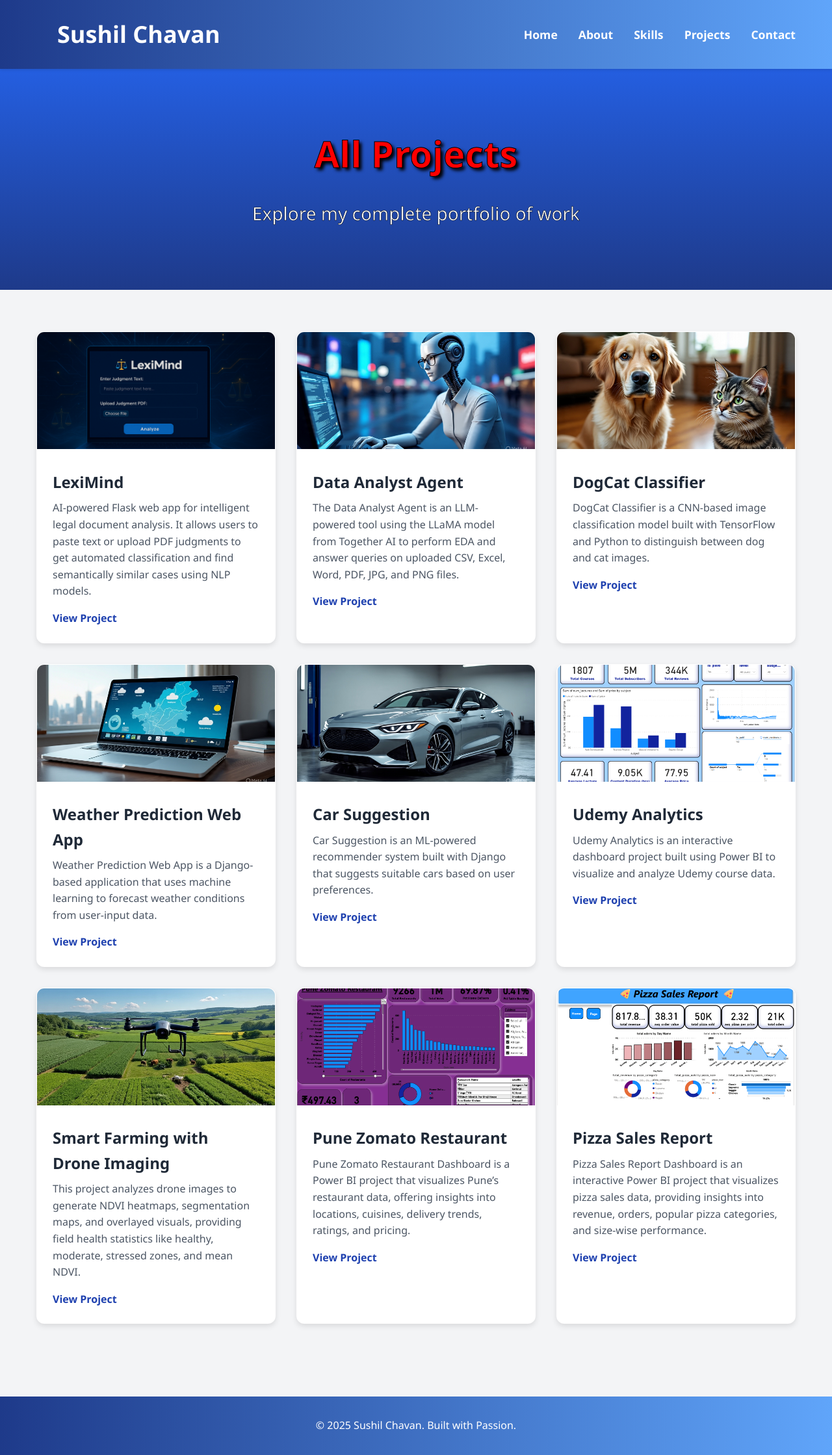
After one commit to Sushil-RsP/portfolio, a Django app: page /projects in a window 1280 px wide. The commit adds this page. Shown: the whole page at 65% size. Run offline with Django 5.2, Linux system fonts and the light colour scheme.

Commit message:
first commit

```diff
--- /dev/null
+++ b/web/templates/projects.html
@@ -0,0 +1,334 @@
+<!DOCTYPE html>
+<html lang="en">
+<head>
+    {% csrf_token %}
+    {% load static %}
+    <meta charset="UTF-8">
+    <meta name="viewport" content="width=device-width, initial-scale=1.0">
+    <title>All Projects - Sushil Chavan</title>
+    <style>
+        /* Apply smooth scrolling and account for fixed header height */
+        html {
+            scroll-behavior: smooth;
+            scroll-padding-top: 6rem; /* Adjust this value based on your nav height */
+        }
+        * { margin: 0; padding: 0; box-sizing: border-box; font-family: 'Segoe UI', Arial, sans-serif; }
+        body { line-height: 1.6; color: #1f2937; }
+        nav {
+            background: linear-gradient(to right, #1e3a8a, #60a5fa);
+            color: white;
+            padding: 1.5rem;
+            position: fixed;
+            width: 100%;
+            top: 0;
+            z-index: 100;
+            box-shadow: 0 2px 4px rgba(0, 0, 0, 0.1);
+        }
+        nav .container {
+            max-width: 1200px;
+            margin: 0 auto;
+            display: flex;
+            justify-content: space-between;
+            align-items: center;
+        }
+        nav h1 {
+            font-size: 2.25rem;
+            font-weight: 700;
+        }
+        nav h1 a {
+            color: white;
+            text-decoration: none;
+            font-size: inherit;
+            transition: text-shadow 0.3s ease-in-out, transform 0.3s ease-in-out;
+            display: inline-block;
+        }
+        nav h1 a:hover {
+            text-shadow: 0 0 15px rgba(255, 255, 255, 1); /* Glow effect */
+            transform: scale(1.02); /* Subtle scale effect */
+            border-bottom: none;
+        }
+        nav a {
+            color: white;
+            text-decoration: none;
+            margin-left: 2rem;
+            font-size: 1.1rem; }
+        nav a:hover {
+            color: #ffffff;
+            border-bottom: 2px solid #000000;
+            cursor: pointer;
+            transform: scale(1.08); /* Subtle scale effect */
+            text-shadow: 2px 2px 2px #000000;
+        }
+        .menu-toggle {
+            display: none;
+            flex-direction: column;
+            cursor: pointer;
+            gap: 4px;
+        }
+        .menu-toggle span {
+            width: 25px;
+            height: 3px;
+            background: white;
+            border-radius: 3px;
+            transition: all 0.3s;
+        }
+        .nav-links {
+            display: flex;
+            align-items: center;
+        }
+        .container { max-width: 1200px; margin: 0 auto; padding: 0 1rem; }
+
+        .projects-hero {
+            background: linear-gradient(to bottom, #2563eb, #1e3a8a);
+            color: white;
+            text-align: center;
+            padding: 8rem 1rem 4rem 1rem;
+            margin-top: 4rem;
+        }
+        .projects-hero h1 {
+            -webkit-text-stroke: 1px rgb(0, 0, 0);
+            color: red;
+            text-shadow: 3px 3px 5px rgb(0, 4, 255);
+            font-size: 3.5rem;
+            margin-bottom: 1.5rem;
+            text-shadow: 4px 4px 5px #000000;
+            transition: text-shadow 0.3s ease-in-out, transform 0.3s ease-in-out;
+        }
+        .projects-hero h1:hover {
+            color: red;
+            cursor: pointer;
+            transform: scale(1.08);
+            text-shadow: 4px 4px 5px #000000;
+        }
+        .projects-hero p {
+            -webkit-text-stroke: 0.5px rgb(0, 0, 0);
+            font-size: 1.75rem;
+            margin-bottom: 2rem;
+            transition: text-shadow 0.3s ease-in-out, transform 0.3s ease-in-out;
+        }
+        .projects-hero p:hover {
+            cursor: pointer;
+            text-shadow: 3px 3px 3px #000000;
+        }
+
+        .projects-section {
+            padding: 4rem 1rem;
+            background: #f3f4f6;
+        }
+        .projects-grid {
+            display: grid;
+            grid-template-columns: repeat(auto-fit, minmax(280px, 1fr));
+            gap: 2rem;
+            margin-bottom: 3rem;
+        }
+        .project {
+            background: white;
+            border-radius: 0.75rem;
+            overflow: hidden;
+            box-shadow: 0 4px 8px rgba(0, 0, 0, 0.1);
+            transition: transform 0.3s ease-in-out, box-shadow 0.3s ease-in-out, border 0.3s ease-in-out; /* Added border to transition */
+            border: 1px solid transparent; /* Initial transparent border */
+        }
+        .project:hover {
+            transform: translateY(-5px);
+            box-shadow: 0 6px 8px rgb(0, 0, 0); /* Enhanced shadow on hover */
+            border: 1px solid #1e3a8a; /* Border on hover */
+        }
+        .project img { width: 100%; height: 180px; object-fit: cover; }
+        .project-content { padding: 1.5rem; }
+        .project h3 { font-size: 1.5rem; color: #1f2937; margin-bottom: 0.5rem; }
+        .project p { color: #4b5563; margin-bottom: 1rem; }
+        .project a {
+            color: #1e40af;
+            text-decoration: none;
+            font-weight: 600;
+        }
+        .project a:hover {
+            text-decoration: underline;
+        }
+
+        footer {
+            background: linear-gradient(to right, #1e3a8a, #60a5fa);
+            color: white;
+            text-align: center;
+            padding: 2rem;
+        }
+        .fade-in { opacity: 0; transform: translateY(20px); animation: fadeIn 1s ease-out forwards; }
+        @keyframes fadeIn { to { opacity: 1; transform: translateY(0); } }
+
+        @media (max-width: 768px) {
+            nav .container {
+                flex-direction: row;
+                justify-content: space-between;
+            }
+            .menu-toggle {
+                display: flex;
+            }
+            .nav-links {
+                display: none;
+                flex-direction: column;
+                position: absolute;
+                top: 100%;
+                left: 0;
+                right: 0;
+                background: linear-gradient(to bottom, #1e3a8a, #60a5fa);
+                padding: 1rem 0;
+                box-shadow: 0 4px 6px rgba(0, 0, 0, 0.1);
+            }
+            .nav-links.active {
+                display: flex;
+            }
+            nav a {
+                margin: 0.5rem 0;
+                padding: 0.5rem 1rem;
+                text-align: center;
+            }
+            .projects-hero h1 { font-size: 2.5rem; }
+            .projects-hero p { font-size: 1.25rem; }
+            .projects-grid {
+                grid-template-columns: 1fr;
+            }
+        }
+    </style>
+</head>
+<body>
+    <nav>
+        <div class="container">
+            <h1><a href="/">Sushil Chavan</a></h1>
+            <div class="menu-toggle" onclick="toggleMenu()">
+                <span></span>
+                <span></span>
+                <span></span>
+            </div>
+            <div class="nav-links" id="navLinks">
+                <a href="/#home" onclick="closeMenu()"><strong>Home</strong></a>
+                <a href="/#about" onclick="closeMenu()"><strong>About</strong></a>
+                <a href="/#skills" onclick="closeMenu()"><strong>Skills</strong></a>
+                <a href="/#projects" onclick="closeMenu()"><strong>Projects</strong></a>
+                <a href="/#contact" onclick="closeMenu()"><strong>Contact</strong></a>
+            </div>
+        </div>
+    </nav>
+
+    <div class="projects-hero fade-in">
+        <div class="container">
+            <h1>All Projects</h1>
+            <p>Explore my complete portfolio of work</p>
+        </div>
+    </div>
+
+    <section class="projects-section fade-in">
+        <div class="container">
+            <div class="projects-grid">
+                <div class="project">
+                    <img src="{% static 'images/ChatGPT Image Oct 29, 2025, 08_45_59 PM.png' %}" alt="LexiMind">
+                    <div class="project-content">
+                        <h3>LexiMind</h3>
+                        <p>AI-powered Flask web app for intelligent legal document analysis. It allows users to paste text or upload PDF judgments to get automated classification and find semantically similar cases using NLP models.</p>
+                        <a href="https://huggingface.co/spaces/Sushil-RsP/LexiMind_" target="_blank">View Project</a>
+                    </div>
+                </div>
+
+                <div class="project">
+                    <img src="{% static 'images/data.jpeg' %}" alt="Data Analyst Agent">
+                    <div class="project-content">
+                        <h3>Data Analyst Agent</h3>
+                        <p>The Data Analyst Agent is an LLM-powered tool using the LLaMA model from Together AI to perform EDA and answer queries on uploaded CSV, Excel, Word, PDF, JPG, and PNG files.</p>
+                        <a href="https://github.com/Sushil-RsP/Data-analyst-agent" target="_blank">View Project</a>
+                    </div>
+                </div>
+
+                <div class="project">
+                    <img src="{% static 'images/catdog.jpeg' %}" alt="DogCat Classifier">
+                    <div class="project-content">
+                        <h3>DogCat Classifier</h3>
+                        <p>DogCat Classifier is a CNN-based image classification model built with TensorFlow and Python to distinguish between dog and cat images.</p>
+                        <a href="https://github.com/Sushil-RsP/DogCatClassifier" target="_blank">View Project</a>
+                    </div>
+                </div>
+
+                <div class="project">
+                    <img src="{% static 'images/weather.jpeg' %}" alt="Weather Prediction Web App">
+                    <div class="project-content">
+                        <h3>Weather Prediction Web App</h3>
+                        <p>Weather Prediction Web App is a Django-based application that uses machine learning to forecast weather conditions from user-input data.</p>
+                        <a href="https://github.com/Sushil-RsP/Weather-Prediction-Web-App" target="_blank">View Project</a>
+                    </div>
+                </div>
+
+                <div class="project">
+                    <img src="{% static 'images/car.jpeg' %}" alt="Car Suggestion">
+                    <div class="project-content">
+                        <h3>Car Suggestion</h3>
+                        <p>Car Suggestion is an ML-powered recommender system built with Django that suggests suitable cars based on user preferences.</p>
+                        <a href="https://github.com/Sushil-RsP/CarSuggestion.github.io" target="_blank">View Project</a>
+                    </div>
+                </div>
+
+                <div class="project">
+                    <img src="{% static 'images/Screenshot 2025-10-29 145617.png' %}" alt="Udemy Analytics">
+                    <div class="project-content">
+                        <h3>Udemy Analytics</h3>
+                        <p>Udemy Analytics is an interactive dashboard project built using Power BI to visualize and analyze Udemy course data.</p>
+                        <a href="https://github.com/Sushil-RsP/udemy-analytics" target="_blank">View Project</a>
+                    </div>
+                </div>
+
+                <div class="project">
+                    <img src="{% static 'images/generate.jpeg' %}" alt="Smart Farming with Drone Imaging">
+                    <div class="project-content">
+                        <h3>Smart Farming with Drone Imaging</h3>
+                        <p>This project analyzes drone images to generate NDVI heatmaps, segmentation maps, and overlayed visuals, providing field health statistics like healthy, moderate, stressed zones, and mean NDVI.</p>
+                        <a href="https://github.com/Sushil-RsP/Smart-Farming-with-Drone-Imaging" target="_blank">View Project</a>
+                    </div>
+                </div>
+
+                <div class="project">
+                    <img src="{% static 'images/Screenshot 2025-10-21 195226.png' %}" alt="Smart Farming with Drone Imaging">
+                    <div class="project-content">
+                        <h3>Pune Zomato Restaurant</h3>
+                        <p>Pune Zomato Restaurant Dashboard is a Power BI project that visualizes Pune’s restaurant data, offering insights into locations, cuisines, delivery trends, ratings, and pricing.</p>
+                        <a href="https://github.com/Sushil-RsP/Pune-Zomato-Restaurant" target="_blank">View Project</a>
+                    </div>
+                </div>
+
+                <div class="project">
+                    <img src="{% static 'images/Screenshot 2025-10-29 213443.png' %}" alt="Smart Farming with Drone Imaging">
+                    <div class="project-content">
+                        <h3>Pizza Sales Report</h3>
+                        <p>Pizza Sales Report Dashboard is an interactive Power BI project that visualizes pizza sales data, providing insights into revenue, orders, popular pizza categories, and size-wise performance.</p>
+                        <a href="https://github.com/Sushil-RsP/Pizza-Sales-Report" target="_blank">View Project</a>
+                    </div>
+                </div>
+            </div>
+        </div>
+    </section>
+
+    <footer>
+        <p>&copy; 2025 Sushil Chavan. Built with Passion.</p>
+    </footer>
+
+    <script>
+        function toggleMenu() {
+            const navLinks = document.getElementById('navLinks');
+            navLinks.classList.toggle('active');
+        }
+
+        function closeMenu() {
+            const navLinks = document.getElementById('navLinks');
+            navLinks.classList.remove('active');
+        }
+
+        // Close menu when clicking outside
+        document.addEventListener('click', function(event) {
+            const nav = document.querySelector('nav');
+            const menuToggle = document.querySelector('.menu-toggle');
+            const navLinks = document.getElementById('navLinks');
+
+            if (!nav.contains(event.target)) {
+                navLinks.classList.remove('active');
+            }
+        });
+    </script>
+</body>
+</html>
--- a/web/urls.py
+++ b/web/urls.py
@@ -12,5 +12,6 @@ from django.urls import path
 from . import views
 
 urlpatterns = [
-    path('', views.contact_view, name='contact'),  # 👈 Homepage points to contact view
+    path('', views.contact_view, name='contact'),  # Homepage points to contact view
+    path('projects', views.projects_view, name='projects'),  # All projects page
 ]
--- a/web/views.py
+++ b/web/views.py
@@ -6,42 +6,55 @@ from django.shortcuts import render
 from django.core.mail import send_mail, EmailMessage
 from .forms import ContactForm
 from django.conf import settings
+import logging
+
+logger = logging.getLogger(__name__)
 
 def contact_view(request):
-    if request.method == 'POST':
-        form = ContactForm(request.POST)
-        if form.is_valid():
-            form.save()
+    logger.info(f"Contact view called with method: {request.method}")
+    try:
+        if request.method == 'POST':
+            form = ContactForm(request.POST)
+            if form.is_valid():
+                form.save()
 
-            # Send Email
-            # Get the cleaned data
-            name = form.cleaned_data['name']
-            email = form.cleaned_data['email']
-            message = form.cleaned_data['message']
+                # Send Email
+                # Get the cleaned data
+                name = form.cleaned_data['name']
+                email = form.cleaned_data['email']
+                message = form.cleaned_data['message']
 
-            # Compose email
-            subject = f"New Contact Message from {name}"
-            body = f"""
+                # Compose email
+                subject = f"New Contact Message from {name}"
+                body = f"""
             You received a new message from your website contact form.
             Name: {name}
             Email: {email}
             Message:
             {message}"""
-            recipient_list = ['sushilchavan2468@gmail.com']
+                recipient_list = ['sushilchavan2468@gmail.com']
 
-            # Use EmailMessage to set reply-to
-            email_msg = EmailMessage(
-                subject=subject,
-                body=body,
-                to=recipient_list,
-                headers={'Reply-To': email}  # So you can reply directly to sender
-            )
-            email_msg.send(fail_silently=False)
+                # Use EmailMessage to set reply-to
+                email_msg = EmailMessage(
+                    subject=subject,
+                    body=body,
+                    to=recipient_list,
+                    headers={'Reply-To': email}  # So you can reply directly to sender
+                )
+                email_msg.send(fail_silently=False)
 
-            return render(request, 'contact.html', {'form': form, 'success': True})
-    else:
-        form = ContactForm()
-    return render(request, 'contact.html', {'form': form})
+                return render(request, 'contact.html', {'form': form, 'success': True})
+        else:
+            form = ContactForm()
+        return render(request, 'contact.html', {'form': form})
+    except Exception as e:
+        logger.error(f"Error in contact_view: {e}", exc_info=True)
+        raise
 
+def projects_view(request):
+    """View to display all projects page"""
+    return render(request, 'projects.html')
+
+# .\env\Scripts\Activate.ps1
 # env\Scripts\activate
 # python manage.py runserver
```
Also changed, not shown: portfolio/settings.py (+27 -28 lines), test_server.py (added, +32 -0 lines), web/templates/contact.html (+123 -22 lines), db.sqlite3, web/static/images/ChatGPT Image Oct 29, 2025, 08_45_59 PM.png (added), web/static/images/Screenshot 2025-10-21 195226.png (added), web/static/images/Screenshot 2025-10-29 145617.png (added), web/static/images/Screenshot 2025-10-29 213443.png (added), web/static/images/WhatsApp Image 2024-10-26 at 17.22.21_7fdd9591-removebg-preview (1).png (added), 3 other files.
